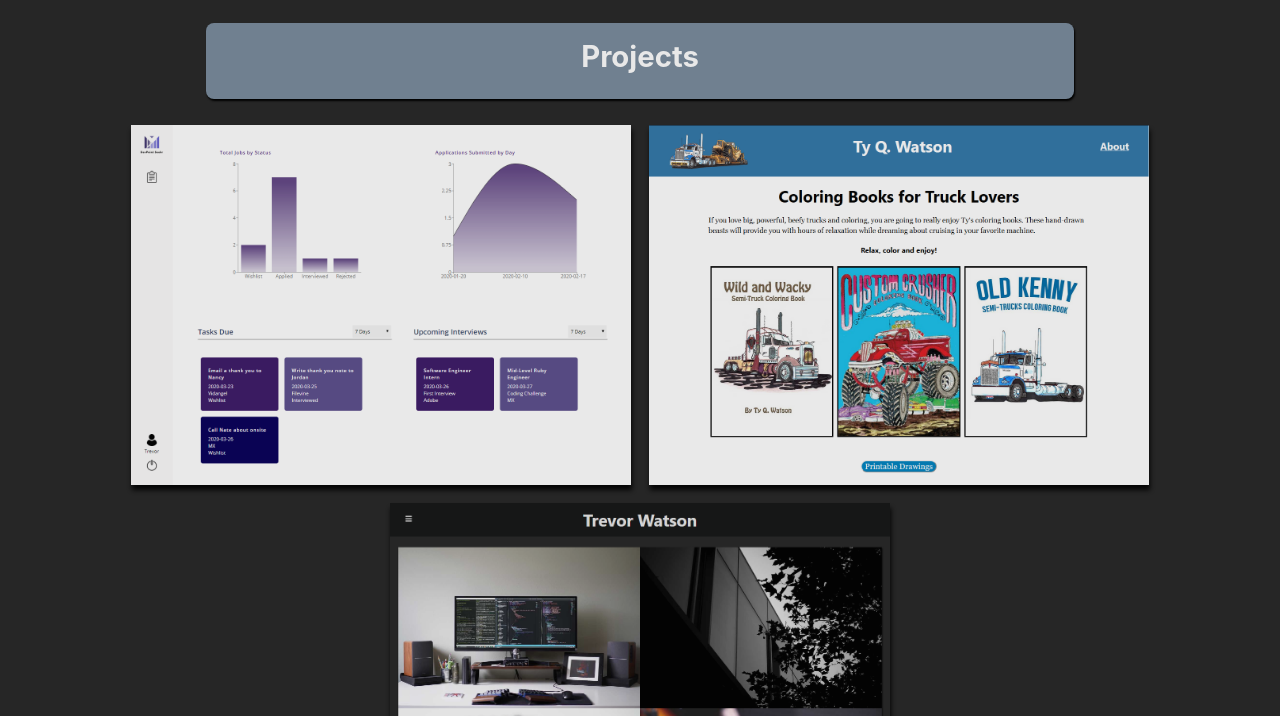
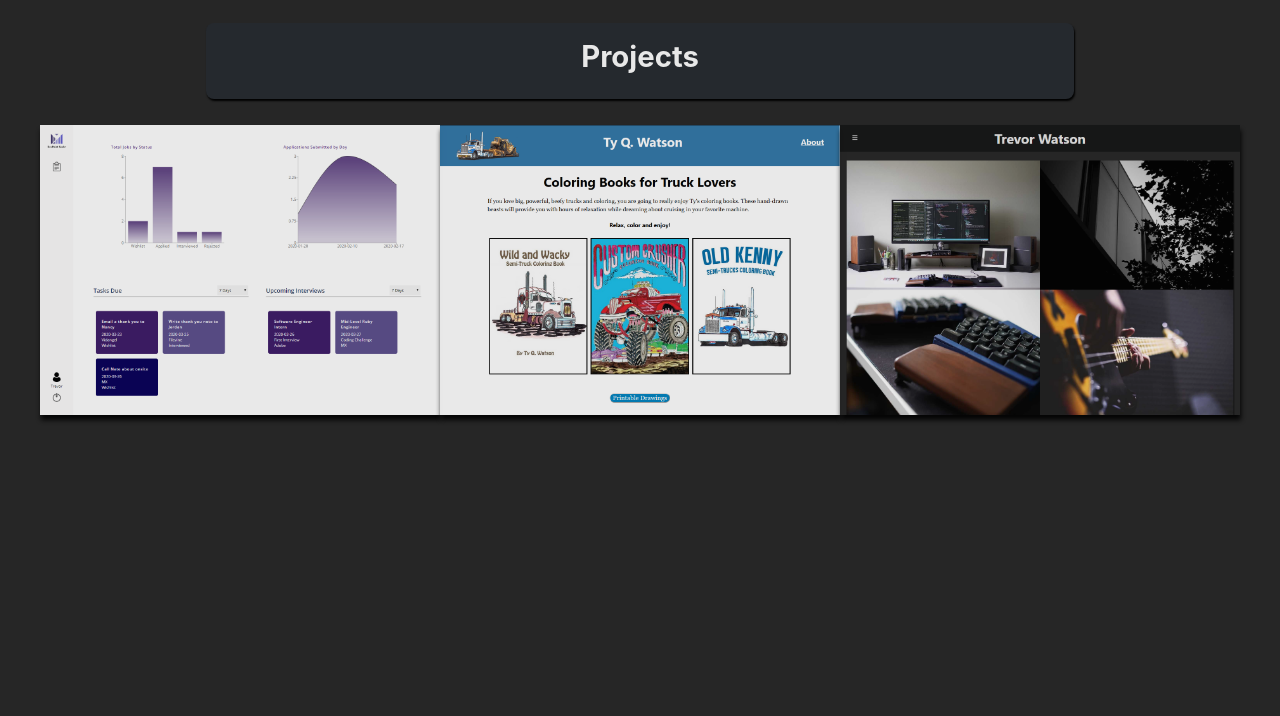
Before and after one commit to watsontrevor10/trevor_portfolio_v2, a Gatsby site: page /coding in a window 1280 px wide. Shown: the part 84-800 px from the top of the page. Built offline with nearby package versions, Linux system fonts and the light colour scheme; Gatsby itself is replaced by a stand-in of ours.

Commit message:
minor style changes on coding and callout

```diff
--- a/src/pages/coding.js
+++ b/src/pages/coding.js
@@ -96,8 +96,8 @@ const StyledLink = styled(Link)`
 
 const ImageOverlay = styled.div`
   position: relative;
-  max-width: 500px;
-  max-height: 360px;
+  max-width: 400px;
+  max-height: 290px;
   overflow: hidden;
   transition: 0.8s;
   opacity: 0.9;
@@ -136,8 +136,8 @@ const ProjectContainer = styled.div`
 const Container = styled.div`
   display: flex;
   flex-flow: wrap;
-  column-gap: 1em;
-  row-gap: 1em;
+  column-gap: 0;
+  row-gap: 0;
   flex-direction: row;
   justify-content: center;
 `
--- a/src/styles/components.css
+++ b/src/styles/components.css
@@ -23,7 +23,7 @@
   text-align: center;
   margin: auto;
   width: 70%;
-  background-color: #708090;
+  background-color: #25292e;
   border-radius: 8px;
   box-shadow: 1px 2px 2px black;
 }
```
